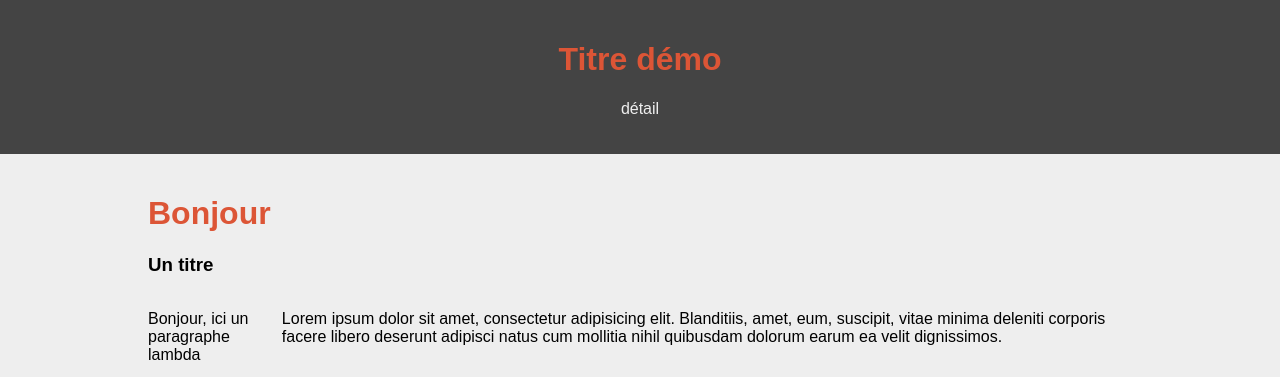
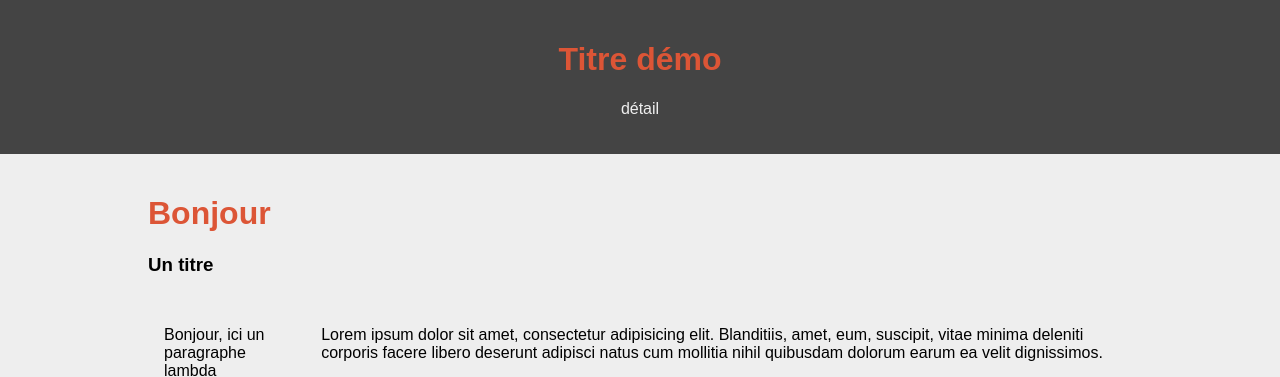
Before and after one commit to RaptorFoux/learngit, a PHP site: page /index.html in a window 1280 px wide. Shown: the top 377 px of the page. Run offline with PHP 8.4, Linux system fonts and the light colour scheme.

Commit message:
padding sur div p

```diff
--- a/modele/css/style.css
+++ b/modele/css/style.css
@@ -43,6 +43,10 @@ div {
 	display: flex;
 }
 
+div p {
+    padding: 1em;
+}
+
 footer {
     color: white;
 }
```
